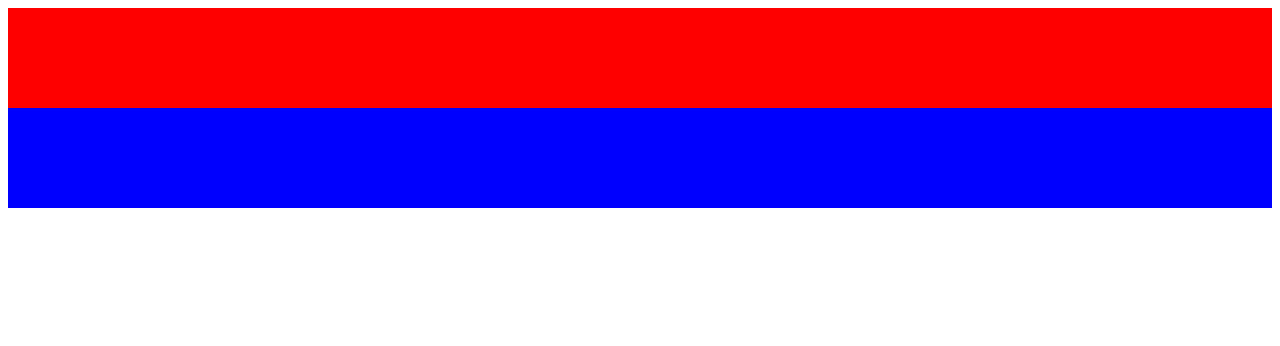
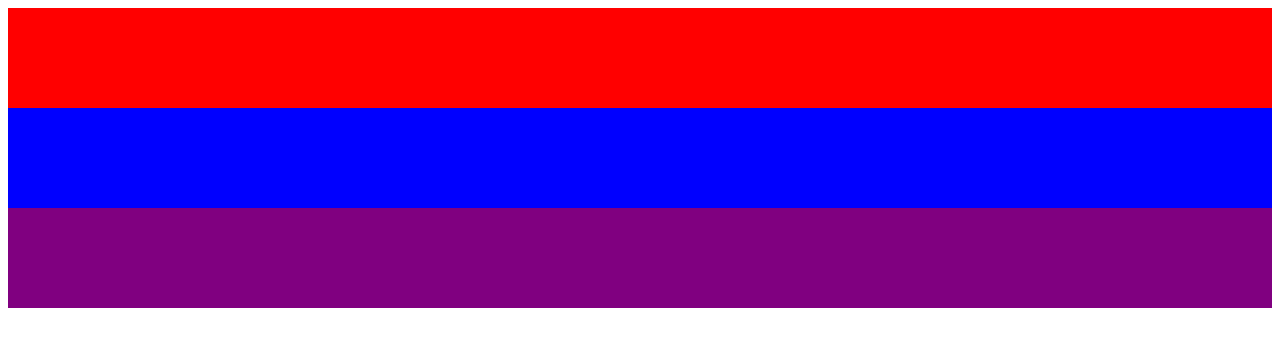
Before and after one commit to kurtfan/python_script, a plain HTML site: page index.html in a window 1280 px wide. Drawn offline with Linux system fonts and the light colour scheme.

Commit message:
add a new "DIV = purple"

```diff
--- a/index.html
+++ b/index.html
@@ -7,5 +7,6 @@
 <body>
     <div style="background-color:red; height:100px; weight:100px"></div>
     <div style="background-color:blue; height:100px; weight:100px"></div>
+    <div style="background-color:purple; height:100px; weight:100px"></div>
 </body>
 </html>
```
